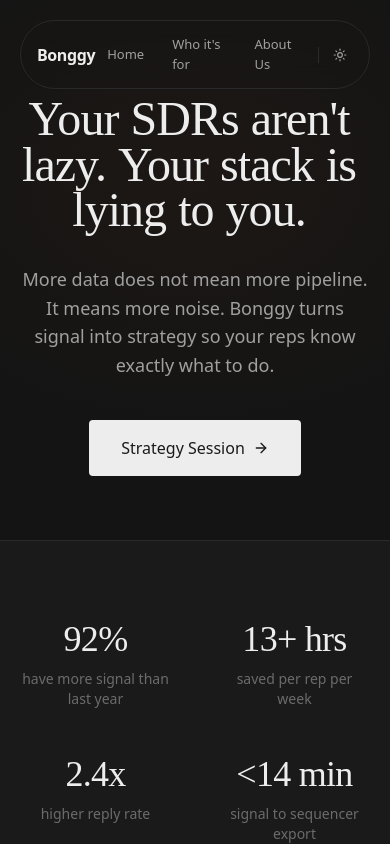
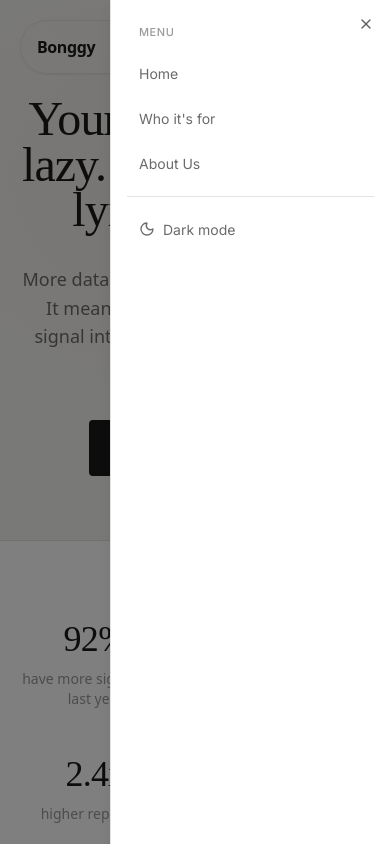
Before and after one commit to heybonggy/Bonggy-Website-Nithin, a React (Vite) app: page / in a window 390 px wide. Both pictures are taken after a click on the button "Open menu". Shown: the top 844 px of the page. Built offline with nearby package versions, Linux system fonts and the light colour scheme.

Commit message:
Add mobile hamburger menu to floating nav bars

```diff
--- a/src/pages/Landing.tsx
+++ b/src/pages/Landing.tsx
@@ -1,11 +1,12 @@
 import { useEffect, useRef, useState } from "react";
 import {
   ArrowRight, ShieldCheck, Moon, Sun, Radio, Users, Target, FileText, Zap, TrendingUp,
-  MessageSquare, Download, Search, Bell, Globe, Eye, Lightbulb, Quote, Building2,
+  MessageSquare, Download, Search, Bell, Globe, Eye, Lightbulb, Quote, Building2, Menu,
 } from "lucide-react";
 import gsap from "gsap";
 import { ScrollTrigger } from "gsap/ScrollTrigger";
 import { useTheme } from "@/hooks/useTheme";
+import { Sheet, SheetContent } from "@/components/ui/sheet";
 
 gsap.registerPlugin(ScrollTrigger);
 
@@ -45,12 +46,16 @@ function SectionLabel({ children }: { children: React.ReactNode }) {
 // ─── FLOATING CONTROLS (Logo left, Nav + Toggle right) ───
 function FloatingControls() {
   const { theme, toggleTheme } = useTheme();
+  const [mobileOpen, setMobileOpen] = useState(false);
+
   return (
     <div className="fixed top-5 left-5 right-5 z-50 flex items-center justify-between bg-bonggy-surface/80 backdrop-blur-md border border-bonggy-border rounded-full px-4 py-2 shadow-sm">
       <a href="#" className="flex items-center justify-center shrink-0">
         <Logo />
       </a>
-      <div className="flex items-center gap-1">
+
+      {/* Desktop nav */}
+      <div className="hidden md:flex items-center gap-1">
         <a href="#" className="text-[13px] text-bonggy-text-secondary hover:text-bonggy-text-primary transition-colors px-3 py-1.5 rounded-md hover:bg-bonggy-bg">Home</a>
         <a href="#who-its-for" className="text-[13px] text-bonggy-text-secondary hover:text-bonggy-text-primary transition-colors px-3 py-1.5 rounded-md hover:bg-bonggy-bg">Who it's for</a>
         <a href="#cta" className="text-[13px] text-bonggy-text-secondary hover:text-bonggy-text-primary transition-colors px-3 py-1.5 rounded-md hover:bg-bonggy-bg">About Us</a>
@@ -63,6 +68,34 @@ function FloatingControls() {
           {theme === "light" ? <Moon size={14} /> : <Sun size={14} />}
         </button>
       </div>
+
+      {/* Mobile hamburger */}
+      <button
+        onClick={() => setMobileOpen(true)}
+        className="md:hidden p-2 rounded-full text-bonggy-text-secondary hover:text-bonggy-text-primary hover:bg-bonggy-bg transition-colors"
+        aria-label="Open menu"
+      >
+        <Menu size={20} />
+      </button>
+
+      <Sheet open={mobileOpen} onOpenChange={setMobileOpen}>
+        <SheetContent side="right" className="w-[280px] bg-bonggy-surface border-bonggy-border p-0">
+          <div className="flex flex-col gap-1 mt-6 px-4">
+            <p className="px-3 mb-2 text-[11px] font-medium text-bonggy-text-tertiary uppercase tracking-wider">Menu</p>
+            <a href="#" onClick={() => setMobileOpen(false)} className="text-[14px] text-bonggy-text-secondary hover:text-bonggy-text-primary transition-colors px-3 py-2.5 rounded-lg hover:bg-bonggy-bg">Home</a>
+            <a href="#who-its-for" onClick={() => setMobileOpen(false)} className="text-[14px] text-bonggy-text-secondary hover:text-bonggy-text-primary transition-colors px-3 py-2.5 rounded-lg hover:bg-bonggy-bg">Who it's for</a>
+            <a href="#cta" onClick={() => setMobileOpen(false)} className="text-[14px] text-bonggy-text-secondary hover:text-bonggy-text-primary transition-colors px-3 py-2.5 rounded-lg hover:bg-bonggy-bg">About Us</a>
+            <div className="h-px bg-bonggy-border my-2" />
+            <button
+              onClick={() => { toggleTheme(); }}
+              className="flex items-center gap-2 px-3 py-2.5 rounded-lg hover:bg-bonggy-bg transition-colors text-[14px] text-bonggy-text-secondary hover:text-bonggy-text-primary"
+            >
+              {theme === "light" ? <Moon size={16} /> : <Sun size={16} />}
+              <span>{theme === "light" ? "Dark mode" : "Light mode"}</span>
+            </button>
+          </div>
+        </SheetContent>
+      </Sheet>
     </div>
   );
 }
--- a/src/pages/WhoItsFor.tsx
+++ b/src/pages/WhoItsFor.tsx
@@ -1,3 +1,4 @@
+import { useState } from "react";
 import { Link } from "react-router";
 import {
   ArrowLeft,
@@ -13,8 +14,10 @@ import {
   Quote,
   Moon,
   Sun,
+  Menu,
 } from "lucide-react";
 import { useTheme } from "@/hooks/useTheme";
+import { Sheet, SheetContent } from "@/components/ui/sheet";
 
 // ─── UI Helpers ───
 function Logo() {
@@ -31,12 +34,16 @@ function Logo() {
 
 function FloatingControls() {
   const { theme, toggleTheme } = useTheme();
+  const [mobileOpen, setMobileOpen] = useState(false);
+
   return (
     <div className="fixed top-5 left-5 right-5 z-50 flex items-center justify-between bg-bonggy-surface/80 backdrop-blur-md border border-bonggy-border rounded-full px-4 py-2 shadow-sm">
       <Link to="/" className="flex items-center justify-center shrink-0">
         <Logo />
       </Link>
-      <div className="flex items-center gap-1">
+
+      {/* Desktop nav */}
+      <div className="hidden md:flex items-center gap-1">
         <Link to="/" className="text-[13px] text-bonggy-text-secondary hover:text-bonggy-text-primary transition-colors px-3 py-1.5 rounded-md hover:bg-bonggy-bg">Home</Link>
         <Link to="/who-its-for" className="text-[13px] text-bonggy-text-primary font-medium transition-colors px-3 py-1.5 rounded-md bg-bonggy-bg">Who it's for</Link>
         <Link to="/#cta" className="text-[13px] text-bonggy-text-secondary hover:text-bonggy-text-primary transition-colors px-3 py-1.5 rounded-md hover:bg-bonggy-bg">About Us</Link>
@@ -49,6 +56,34 @@ function FloatingControls() {
           {theme === "light" ? <Moon size={14} /> : <Sun size={14} />}
         </button>
       </div>
+
+      {/* Mobile hamburger */}
+      <button
+        onClick={() => setMobileOpen(true)}
+        className="md:hidden p-2 rounded-full text-bonggy-text-secondary hover:text-bonggy-text-primary hover:bg-bonggy-bg transition-colors"
+        aria-label="Open menu"
+      >
+        <Menu size={20} />
+      </button>
+
+      <Sheet open={mobileOpen} onOpenChange={setMobileOpen}>
+        <SheetContent side="right" className="w-[280px] bg-bonggy-surface border-bonggy-border p-0">
+          <div className="flex flex-col gap-1 mt-6 px-4">
+            <p className="px-3 mb-2 text-[11px] font-medium text-bonggy-text-tertiary uppercase tracking-wider">Menu</p>
+            <Link to="/" onClick={() => setMobileOpen(false)} className="text-[14px] text-bonggy-text-secondary hover:text-bonggy-text-primary transition-colors px-3 py-2.5 rounded-lg hover:bg-bonggy-bg">Home</Link>
+            <Link to="/who-its-for" onClick={() => setMobileOpen(false)} className="text-[14px] text-bonggy-text-secondary hover:text-bonggy-text-primary transition-colors px-3 py-2.5 rounded-lg hover:bg-bonggy-bg">Who it's for</Link>
+            <Link to="/#cta" onClick={() => setMobileOpen(false)} className="text-[14px] text-bonggy-text-secondary hover:text-bonggy-text-primary transition-colors px-3 py-2.5 rounded-lg hover:bg-bonggy-bg">About Us</Link>
+            <div className="h-px bg-bonggy-border my-2" />
+            <button
+              onClick={() => { toggleTheme(); }}
+              className="flex items-center gap-2 px-3 py-2.5 rounded-lg hover:bg-bonggy-bg transition-colors text-[14px] text-bonggy-text-secondary hover:text-bonggy-text-primary"
+            >
+              {theme === "light" ? <Moon size={16} /> : <Sun size={16} />}
+              <span>{theme === "light" ? "Dark mode" : "Light mode"}</span>
+            </button>
+          </div>
+        </SheetContent>
+      </Sheet>
     </div>
   );
 }
```
